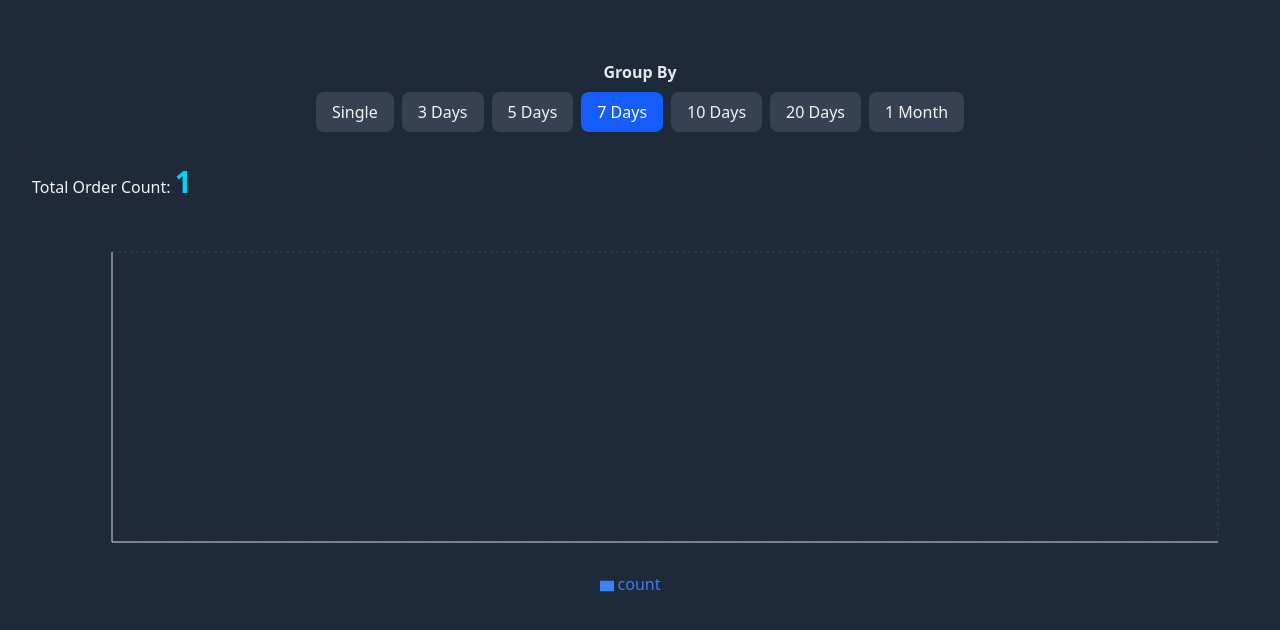
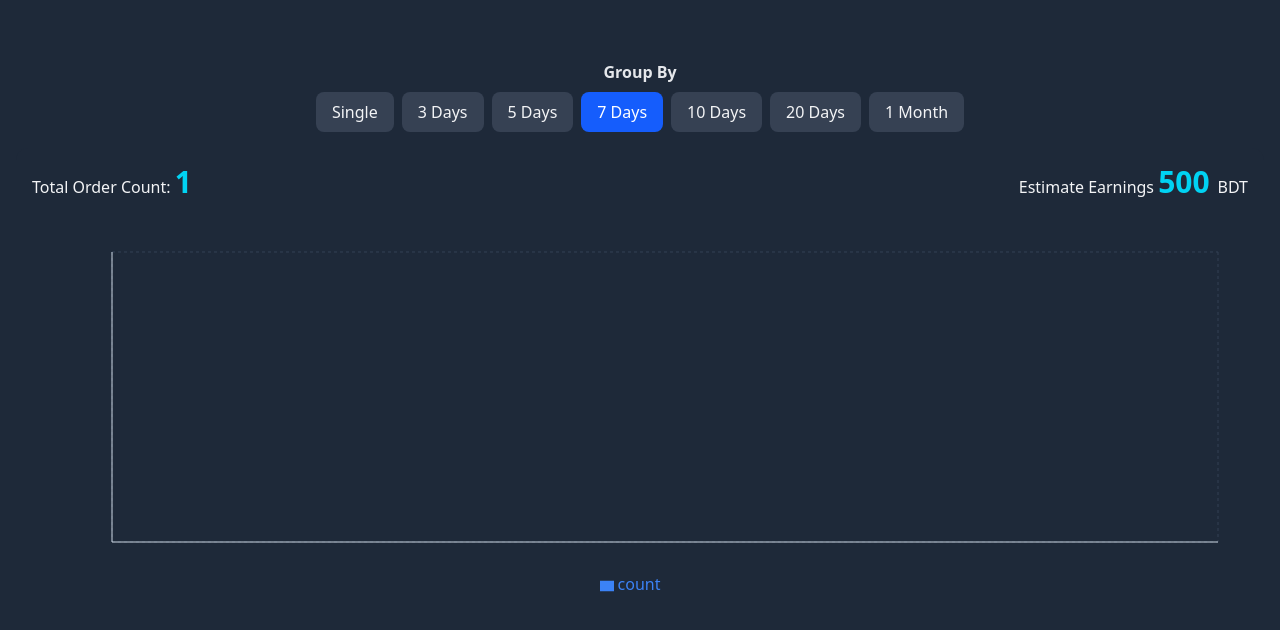
Before and after one commit to Ranagithubrr/next-statistics, a Next.js app: page / in a window 1280 px wide. Both pictures are taken after typing "Sample" into the empty fields and a click on the button "Submit". Shown: the top 630 px of the page. Built offline with nearby package versions, Linux system fonts and the light colour scheme.

Commit message:
feat: estimated earning section added

```diff
--- a/src/app/components/BarChartView.tsx
+++ b/src/app/components/BarChartView.tsx
@@ -29,10 +29,15 @@ const COLORS = ["#3b82f6", "#06b6d4", "#facc15", "#f87171", "#34d399", "#a78bfa"
 const BarChartView: React.FC<BarDataProps> = ({ data, totalOrder, goBack }) => {
     return (
         <div className="w-full bg-[#1E2939] p-4 rounded-xl space-y-8">
-            <div>
+            <div className="flex justify-between">
                 <span className="text-gray-100">
                     Total Order Count:{" "}
                     <span className="text-3xl font-semibold text-cyan-400">{totalOrder}</span>
+                </span>
+                <span className="text-gray-100">
+                    Estimate Earnings{" "}
+                    <span className="text-3xl font-semibold text-cyan-400"> {totalOrder * 500} </span>
+                    BDT
                 </span>
             </div>
 
```
